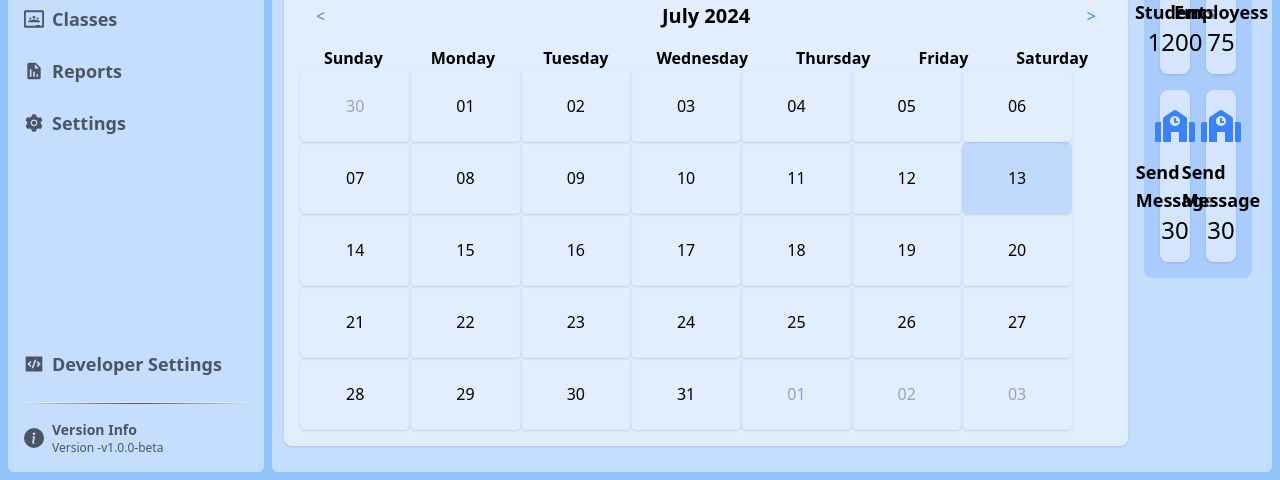
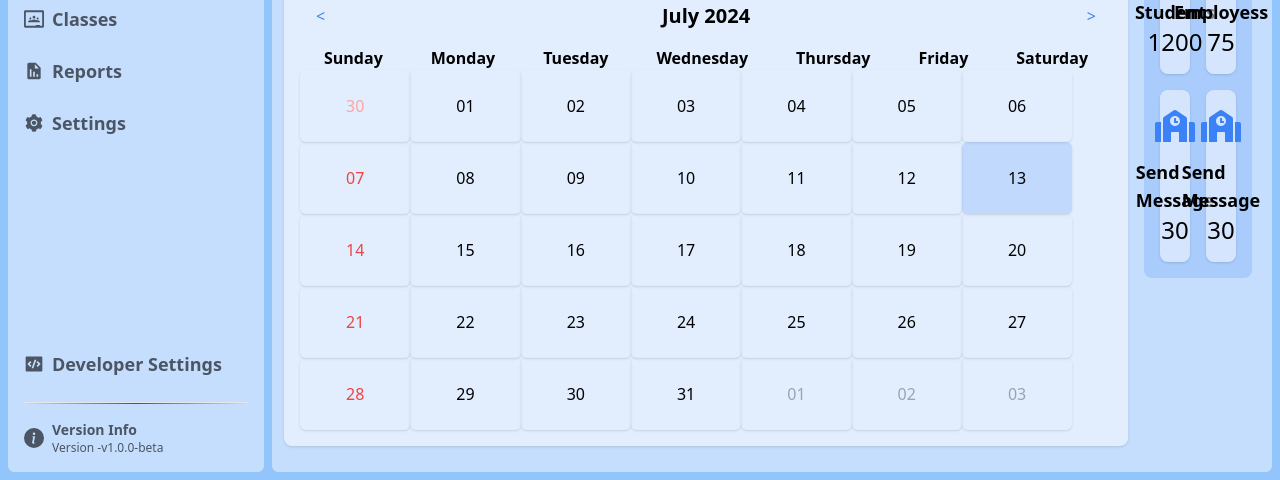
Before and after one commit to HARISHKUMAR023/SchoolMS, a React (Vite) app in the folder client/: page /dashboard/Dashboard in a window 1280 px wide. Shown: the part 299-779 px from the top of the page. Built offline with nearby package versions, Linux system fonts and the light colour scheme; no server answers; sample sign-in values are in the browser's storage.

Commit message:
Updated README.md file and Info.tsx

```diff
--- a/client/package.json
+++ b/client/package.json
@@ -33,11 +33,14 @@
     "react-dom": "^18.3.1",
     "react-icons": "^5.2.1",
     "react-loader-spinner": "^6.1.6",
+    "react-markdown": "^9.0.1",
     "react-redux": "^9.1.2",
     "react-router-dom": "^6.23.1",
     "react-toastify": "^10.0.5",
     "redux": "^5.0.1",
     "redux-persist": "^6.0.0",
+    "remark-gfm": "^4.0.0",
+    "remark-html": "^16.0.1",
     "run": "^1.5.0",
     "tailwind-merge": "^2.3.0",
     "yup": "^1.4.0"
--- a/client/src/App.tsx
+++ b/client/src/App.tsx
@@ -161,11 +161,8 @@ const router = createBrowserRouter([
   },
   {
     path: "/info23",
-    element: (
-      <PublicRoute>
+    element:
         <Info />
-      </PublicRoute>
-    ),
   },
 
 
--- a/client/src/components/UI/Dashbord/Calendar.tsx
+++ b/client/src/components/UI/Dashbord/Calendar.tsx
@@ -1,6 +1,5 @@
-// src/components/Calendar.tsx
 import React, { useState } from 'react';
-import { format, startOfMonth, endOfMonth, startOfWeek, endOfWeek, eachDayOfInterval, isSameDay } from 'date-fns';
+import { format, startOfMonth, endOfMonth, startOfWeek, endOfWeek, eachDayOfInterval, isSameDay, getDay } from 'date-fns';
 
 interface CalendarProps {
   currentMonth: Date;
@@ -56,10 +55,13 @@ const Calendar: React.FC<CalendarProps> = ({ currentMonth, onNextMonth, onPrevMo
       const formattedDate = format(day, dateFormat);
       const isSameMonth = day >= monthStart && day <= monthEnd;
       const isToday = isSameDay(day, today);
+      const isSunday = getDay(day) === 0;
 
       daysInRow.push(
         <div
-          className={`w-1/7 text-center px-[46px] py-6 rounded-md shadow dark:hover:bg-white/10 hover:bg-white hover:shadow-md cursor-pointer ${isSameMonth ? 'text-black dark:text-white' : 'text-gray-400'} ${isToday ? 'bg-blue-500/20' : ''}`}
+          className={`w-1/7 text-center px-[46px] py-6 rounded-md shadow dark:hover:bg-white/10 hover:bg-white hover:shadow-md cursor-pointer
+            ${isSameMonth ? (isSunday ? 'text-red-500' : 'text-black dark:text-white') : (isSunday ? 'text-red-300' : 'text-gray-400')}
+            ${isToday ? 'bg-blue-500/20' : ''}`}
           key={index}
         >
           {formattedDate}
@@ -83,10 +85,14 @@ const Calendar: React.FC<CalendarProps> = ({ currentMonth, onNextMonth, onPrevMo
     weekDays.forEach((day, index) => {
       const formattedDate = format(day, dateFormat);
       const isToday = isSameDay(day, today);
+      const isSunday = getDay(day) === 0;
+      const isSameMonth = day >= monthStart && day <= monthEnd;
 
       daysInRow.push(
         <div
-          className={`w-1/7 text-center px-[46px] py-6 text-black dark:text-white ${isToday ? 'bg-blue-500/20' : ''}`}
+          className={`w-1/7 text-center px-[46px] py-6
+            ${isSunday ? (isSameMonth ? 'text-red-500' : 'text-red-300') : 'text-black dark:text-white'}
+            ${isToday ? 'bg-blue-500/20' : ''}`}
           key={index}
         >
           {formattedDate}
@@ -103,7 +109,7 @@ const Calendar: React.FC<CalendarProps> = ({ currentMonth, onNextMonth, onPrevMo
 
     return (
       <div
-        className={`text-center px-[46px] py-6 text-black dark:text-white  ${isToday ? 'bg-blue-500/20' : ''}`}
+        className={`text-center px-[46px] py-6 text-black dark:text-white ${isToday ? 'bg-blue-500/20' : ''}`}
       >
         {formattedDate}
       </div>
@@ -111,10 +117,10 @@ const Calendar: React.FC<CalendarProps> = ({ currentMonth, onNextMonth, onPrevMo
   };
 
   return (
-    <div className="p-4 dark:bg-white/10 bg-white/50 shadow rounded-lg  dark:text-white">
+    <div className="p-4 dark:bg-white/10 bg-white/50 shadow rounded-lg dark:text-white">
       <h2 className="text-xl font-bold mb-4 text-black dark:text-white">Academic Calendar</h2>
       <div className="mb-4">
-        <button className={`px-4 py-2 mr-2 rounded ${view === 'month' ? 'bg-red-500 text-white ' : 'bg-gray-300 dark:text-black'}`} onClick={() => setView('month')}>Month</button>
+        <button className={`px-4 py-2 mr-2 rounded ${view === 'month' ? 'bg-red-500 text-white' : 'bg-gray-300 dark:text-black'}`} onClick={() => setView('month')}>Month</button>
         <button className={`px-4 py-2 mr-2 rounded ${view === 'week' ? 'bg-red-500 text-white' : 'bg-gray-300 dark:text-black'}`} onClick={() => setView('week')}>Week</button>
         <button className={`px-4 py-2 rounded ${view === 'day' ? 'bg-red-500 text-white' : 'bg-gray-300 dark:text-black'}`} onClick={() => setView('day')}>Day</button>
       </div>
--- a/client/src/pages/Info.tsx
+++ b/client/src/pages/Info.tsx
@@ -1,4 +1,3 @@
-// Import necessary libraries
 import { useEffect, useState } from 'react';
 import ReactMarkdown from 'react-markdown';
 import remarkGfm from 'remark-gfm';
@@ -9,13 +8,14 @@ const Info = () => {
 
   useEffect(() => {
     // Fetch the README.md file
-    fetch('/path/to/README.md')
+    fetch('/README.md')
       .then((response) => response.text())
-      .then((text) => setReadmeContent(text));
+      .then((text) => setReadmeContent(text))
+      .catch((error) => console.error('Error fetching README.md:', error));
   }, []);
 
   return (
-    <div className="markdown-body">
+    <div className="markdown-body p-2 m-2 rounded-md bg-primary">
       <ReactMarkdown children={readmeContent} remarkPlugins={[remarkGfm, remarkHtml]} />
     </div>
   );
```
Also changed, not shown: 2 other files (tests, documents, lock files or other folders).
